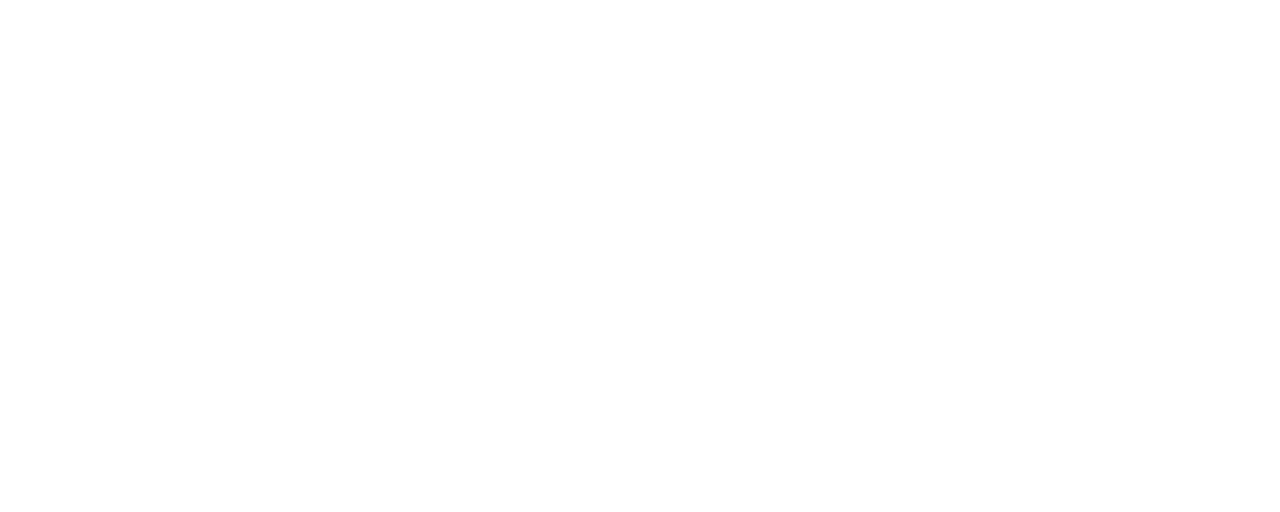
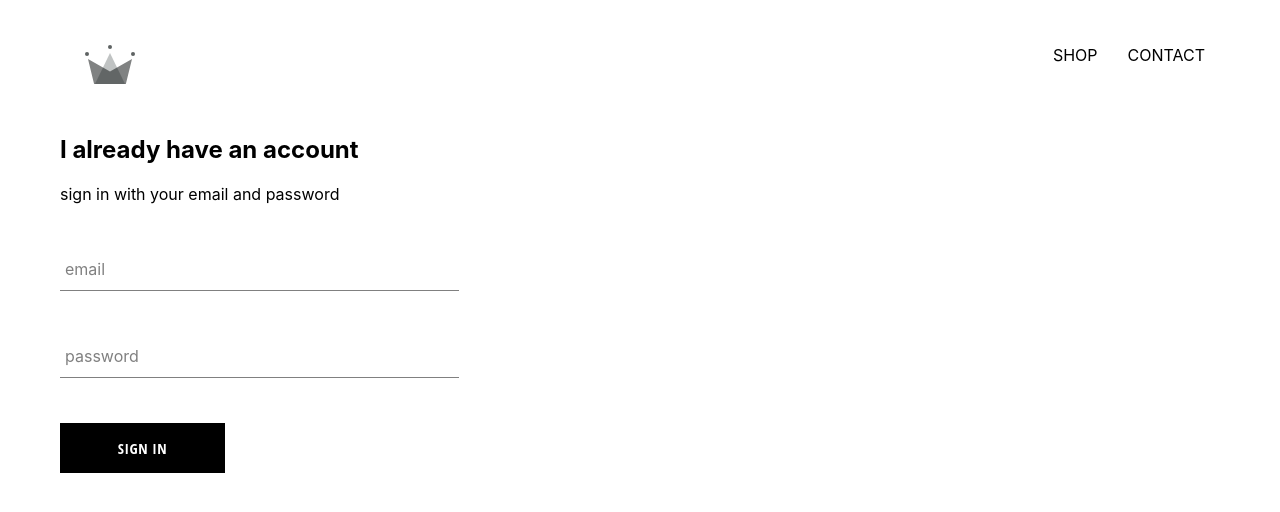
Before and after one commit to AA-Arnold/royal-clothing, a React (Create React App) app: page /signin in a window 1280 px wide. Shown: the top 512 px of the page. Built offline with nearby package versions, Linux system fonts and the light colour scheme.

Commit message:
adding custom button and form input

```diff
--- a/src/App.css
+++ b/src/App.css
@@ -1,3 +1,8 @@
 body{
     padding: 20px 60px;
 }
+
+a{
+    text-decoration: none;
+    color: black;
+}
--- a/src/App.js
+++ b/src/App.js
@@ -3,6 +3,8 @@
 
 import HomePage from './pages/homepage/homepage.component'
 import ShopPage from './pages/shop/shop.component'
+import Header from './components/header/header.component'
+import SignInAndSignUpPage from './pages/sign-in-sign-up/sign-in-sign-up.component'
 import './App.css';
 
 
@@ -10,9 +12,11 @@
 
   return (
     <React.Fragment>
+      <Header />
       <Switch>
         <Route exact path='/' component={HomePage} />
         <Route exact path='/shop' component={ShopPage} />
+        <Route exact path='/signin' component={SignInAndSignUpPage} />
       </Switch>
     </React.Fragment>
 
--- /dev/null
+++ b/src/components/custom-button/custom-button.component.jsx
@@ -0,0 +1,11 @@
+import React from 'react';
+
+import './custom-button.styles.scss'
+
+const CustomButton = ({ children, ...otherProps }) => (
+    <button className='custom-button' {...otherProps}>
+        {children}
+    </button>
+)
+
+export default CustomButton
--- /dev/null
+++ b/src/components/custom-button/custom-button.styles.scss
@@ -0,0 +1,22 @@
+.custom-button {
+    min-width: 165px;
+    width: auto;
+    height: 50px;
+    letter-spacing: 0.5px;
+    line-height: 50px;
+    padding: 0 35px 0 35px;
+    font-size: 15px;
+    background-color: black;
+    color: white;
+    text-transform: uppercase;
+    font-family: 'Open Sans Condensed';
+    font-weight: bolder;
+    border: none;
+    cursor: pointer;
+
+    &:hover {
+      background-color: white;
+      color: black;
+      border: 1px solid black;
+    }
+  }
--- /dev/null
+++ b/src/components/form-input/form-input.component.jsx
@@ -0,0 +1,17 @@
+import React from 'react';
+
+import './form-input.styles.scss'
+
+const FormInput = ({ handleChange, label, ...otherProps }) => (
+    <div className='group'>
+        <input className='form-input' onChange={handleChange} {...otherProps} />
+        {
+            label ?
+                (<label className={`${otherProps.value.length ? 'shrink' : ''} form-input-label`}>{label}</label>)
+                :
+                null
+        }
+    </div>
+)
+
+export default FormInput
--- /dev/null
+++ b/src/components/form-input/form-input.styles.scss
@@ -0,0 +1,54 @@
+$sub-color: grey;
+$main-color: black;
+
+@mixin shrinkLabel {
+  top: -14px;
+  font-size: 12px;
+  color: $main-color;
+}
+
+.group {
+  position: relative;
+  margin: 45px 0;
+
+  .form-input {
+    background: none;
+    background-color: white;
+    color: $sub-color;
+    font-size: 18px;
+    padding: 10px 10px 10px 5px;
+    display: block;
+    width: 100%;
+    border: none;
+    border-radius: 0;
+    border-bottom: 1px solid $sub-color;
+    margin: 25px 0;
+
+    &:focus {
+      outline: none;
+    }
+
+    &:focus ~ .form-input-label {
+      @include shrinkLabel();
+    }
+  }
+
+  input[type='password'] {
+    letter-spacing: 0.3em;
+  }
+
+  .form-input-label {
+    color: $sub-color;
+    font-size: 16px;
+    font-weight: normal;
+    position: absolute;
+    pointer-events: none;
+    left: 5px;
+    top: 10px;
+    transition: 300ms ease all;
+
+    &.shrink {
+      @include shrinkLabel();
+    }
+  }
+}
--- /dev/null
+++ b/src/components/header/header.component.jsx
@@ -0,0 +1,23 @@
+import React from 'react';
+import { Link } from 'react-router-dom'
+import { ReactComponent as Logo } from '../../assets/crown.svg'
+
+import './header.style.scss'
+
+const Header = () => (
+    <div className='header'>
+        <Link className='logo-container' to='/'>
+            <Logo className='logo' />
+        </Link>
+        <div className='options'>
+            <Link className='option' to='/shop'>
+                SHOP
+            </Link>
+            <Link className='option' to='/shop'>
+                CONTACT
+            </Link>
+        </div>
+    </div>
+)
+
+export default Header
--- /dev/null
+++ b/src/components/header/header.style.scss
@@ -0,0 +1,25 @@
+.header {
+    height: 70px;
+    width: 100%;
+    display: flex;
+    justify-content: space-between;
+    margin-bottom: 25px;
+
+    .logo-container {
+      height: 100%;
+      width: 70px;
+      padding: 25px;
+    }
+
+    .options {
+      width: 50%;
+      height: 100%;
+      display: flex;
+      align-items: center;
+      justify-content: flex-end;
+
+      .option {
+        padding: 10px 15px;
+      }
+    }
+  }
--- /dev/null
+++ b/src/components/sign-in/sign-in.component.jsx
@@ -0,0 +1,44 @@
+import React from 'react';
+import FormInput from '../form-input/form-input.component'
+import CustomButton from '../custom-button/custom-button.component'
+
+import './sign-in.styles.scss'
+
+class SignIn extends React.Component {
+    constructor() {
+        super()
+
+        this.state = {
+            email: '',
+            password: ''
+        }
+    }
+
+    handleSubmit = e => {
+        e.preventDefault()
+
+        this.setState({ email: '', password: '' })
+    }
+
+    handleChange = e => {
+        const { value, name } = e.target
+        this.setState({ [name]: value })
+    }
+
+    render() {
+        return (
+            <div className='sign-in'>
+                <h2>I already have an account</h2>
+                <span>sign in with your email and password</span>
+
+                <form onSubmit={this.handleSubmit}>
+                    <FormInput name='email' type='email' value={this.state.email} label='email' handleChange={this.handleChange} required />
+                    <FormInput name='password' type='password' value={this.state.password} label='password' handleChange={this.handleChange} required />
+                    <CustomButton type='submit'> Sign in</CustomButton>
+                </form>
+            </div>
+        )
+    }
+}
+
+export default SignIn
--- /dev/null
+++ b/src/components/sign-in/sign-in.styles.scss
@@ -0,0 +1,9 @@
+.sign-in{
+    width: 30vw;
+    display: flex;
+    flex-direction: column;
+
+    .title{
+        margin: 10px 0;
+    }
+}
--- /dev/null
+++ b/src/pages/sign-in-sign-up/sign-in-sign-up.component.jsx
@@ -0,0 +1,12 @@
+import React from 'react';
+import SignIn from '../../components/sign-in/sign-in.component';
+
+import './sign-in-sign-up.component.scss'
+
+const SignInAndSignUpPage = () => (
+    <div className='sign-in-and-sign-up'>
+        <SignIn />
+    </div>
+)
+
+export default SignInAndSignUpPage
```
Also changed, not shown: src/assets/crown.svg (added), src/pages/sign-in-sign-up/sign-in-sign-up.component.scss (added).
